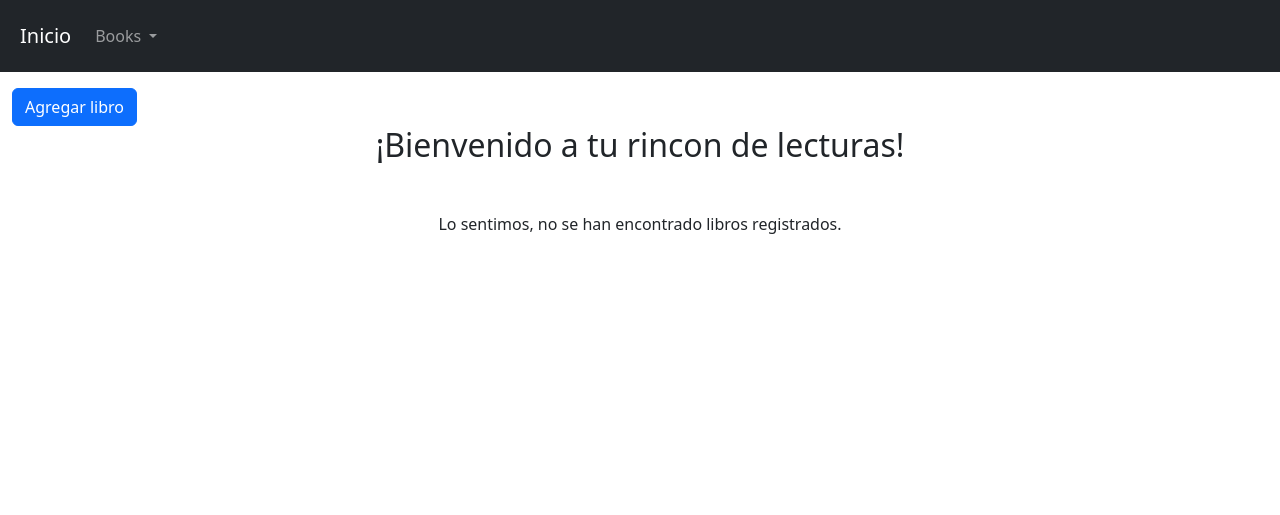
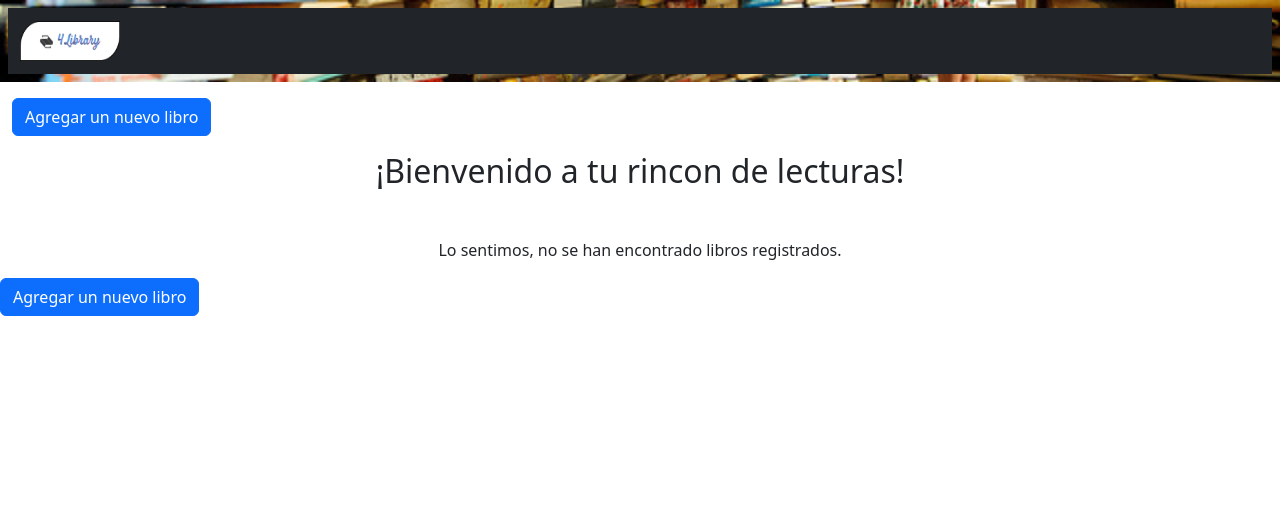
Before and after one commit to 4Library/4Library, a PHP site: page / in a window 1280 px wide. Shown: the top 515 px of the page. Run offline with PHP 8.4, Linux system fonts and the light colour scheme; data that the repository does not hold is empty.

Commit message:
Reconstrucción del index.php en la carpeta view, y el inde.php general, inclusión del logo

```diff
--- a/Biblioteca/index.php
+++ b/Biblioteca/index.php
@@ -1,51 +1,13 @@
 <?php
-require_once("c://xampp/htdocs/4Library/Biblioteca/view/head/head.php");
-require_once("c://xampp/htdocs/4Library/Biblioteca/controller/BookController.php");
-
-$obj = new booksController();
-$rows = $obj->indexBooks();
+    require_once("c://xampp/htdocs/4Library/Biblioteca/view/head/head.php");
 ?>
 
-<div class="row justify-content-start">
-        <div class="col-md-4 col-sm-6 col-xs-12">
-            <a href="/4Library/Biblioteca/view/books/create.php" class="btn btn-primary btn-block">Agregar
-                libro</a>
-        </div>
-    </div>
-    <h2 class="text-center mb-5">¡Bienvenido a tu rincon de lecturas!</h2>
-<div class="container">
+<?php
+    require_once("c://xampp/htdocs/4Library/Biblioteca/view/books/index.php");
+?>
 
-    <?php if (isset($rows) && !empty($rows)): ?>
-        <div class="row">
-            <?php foreach ($rows as $row): ?>
-                <div class="col-md-2 col-sm-4 col-xs-6">
-                    <div class="card h-100">
-                        <img src="<?= $row["image"] ?>" class="card-img-top" alt="Portada del libro" style="max-width: 100%;">
-                        <div class="card-body">
-                            <h5 class="card-title">
-                                <?= $row["title"] ?>
-                            </h5>
-                            <p class="card-text">Autor:
-                                <?= $row["author"] ?>
-                            </p>
-                            <p class="card-text">ISBN:
-                                <?= $row["isbn"] ?>
-                            </p>
-                            <a href="view/books/show.php?id=<?= $row[0] ?>" class="btn btn-primary">Ver detalle</a>
-                        </div>
-                    </div>
-                </div>
-            <?php endforeach; ?>
-        </div>
-    <?php else: ?>
-        <div class="row">
-            <div class="col-md-12">
-                <p class="text-center">Lo sentimos, no se han encontrado libros registrados.</p>
-            </div>
-        </div>
-    <?php endif; ?>
-</div>
+    <a href="/4Library/Biblioteca/view/books/create.php" class="btn btn-primary">Agregar un nuevo libro</a>
 
 <?php
-require_once("c://xampp/htdocs/4Library/Biblioteca/view/head/footer.php");
+    require_once("c://xampp/htdocs/4Library/Biblioteca/view/head/footer.php");
 ?>
--- /dev/null
+++ b/Biblioteca/view/books/index.php
@@ -0,0 +1,50 @@
+<?php
+    require_once("c://xampp/htdocs/4Library/Biblioteca/view/head/head.php");
+
+    require_once("c://xampp/htdocs/4Library/Biblioteca/controller/BookController.php");
+
+    $obj = new booksController();
+    $rows = $obj->indexBooks();
+?>
+    <div class="mb-3">
+        <a href="/proyecto/view/books/create.php" class="btn btn-primary">Agregar un nuevo libro</a>
+    </div>
+
+    </div>
+    <h2 class="text-center mb-5">¡Bienvenido a tu rincon de lecturas!</h2>
+<div class="container">
+
+    <?php if (isset($rows) && !empty($rows)): ?>
+        <div class="row">
+            <?php foreach ($rows as $row): ?>
+                <div class="col-md-2 col-sm-4 col-xs-6">
+                    <div class="card h-100">
+                        <img src="<?= $row["image"] ?>" class="card-img-top" alt="Portada del libro" style="max-width: 100%;">
+                        <div class="card-body">
+                            <h5 class="card-title">
+                                <?= $row["title"] ?>
+                            </h5>
+                            <p class="card-text">Autor:
+                                <?= $row["author"] ?>
+                            </p>
+                            <p class="card-text">ISBN:
+                                <?= $row["isbn"] ?>
+                            </p>
+                            <a href="view/books/show.php?id=<?= $row[0] ?>" class="btn btn-primary">Ver detalle</a>
+                        </div>
+                    </div>
+                </div>
+            <?php endforeach; ?>
+        </div>
+    <?php else: ?>
+        <div class="row">
+            <div class="col-md-12">
+                <p class="text-center">Lo sentimos, no se han encontrado libros registrados.</p>
+            </div>
+        </div>
+    <?php endif; ?>
+</div>
+
+<?php
+require_once("c://xampp/htdocs/4Library/Biblioteca/view/head/footer.php");
+?>
--- a/Biblioteca/view/head/head.php
+++ b/Biblioteca/view/head/head.php
@@ -1,5 +1,6 @@
 <!doctype html>
 <html lang="en">
+
   <head>
     <meta charset="utf-8">
     <meta name="viewport" content="width=device-width, initial-scale=1">
@@ -9,30 +10,27 @@
         : ((strpos($_SERVER['REQUEST_URI'],'show')) ? "Detalles del registro ".$_GET['id'] : "Actualizar registro ".$_GET['id'] );
     ?></title>
     <link href="https://cdn.jsdelivr.net/npm/bootstrap@5.2.1/dist/css/bootstrap.min.css" rel="stylesheet" integrity="sha384-iYQeCzEYFbKjA/T2uDLTpkwGzCiq6soy8tYaI1GyVh/UjpbCx/TYkiZhlZB6+fzT" crossorigin="anonymous">
+    <link rel="stylesheet" href="resources/css/style.css">
+
+    <style>
+        .header-bg {
+            background-image: url('../../resources/img/portada.jpg');
+            background-size: cover;
+            background-position: center;
+        }
+    </style>
   </head>
+
   <body>
-    <div class="container-fluid bg-dark p-2 mb-3">
+    <div class="header-bg container-fluid p-2 mb-3">
         <nav class="navbar navbar-expand-lg navbar-dark bg-dark">
             <div class="container-fluid">
-                <a class="navbar-brand" href="/4Library/Biblioteca/index.php">Inicio</a>
-
+            <a class="navbar-brand" href="/4Library/Biblioteca/index.php">
+            <img src="4Library/Biblioteca/resources/img/Logo-def.png" alt="Logo" width="100" height="40">
+        </a>
                 <button class="navbar-toggler" type="button" data-bs-toggle="collapse" data-bs-target="#navbarNavDropdown" aria-controls="navbarNavDropdown" aria-expanded="false" aria-label="Toggle navigation">
                 <span class="navbar-toggler-icon"></span>
                 </button>
-
-                <div class="collapse navbar-collapse" id="navbarNavDropdown">
-                    <ul class="navbar-nav">
-                        <li class="nav-item dropdown">
-                            <a class="nav-link dropdown-toggle" href="#" role="button" data-bs-toggle="dropdown" aria-expanded="false">
-                                Books
-                            </a>
-                            <ul class="dropdown-menu">
-                                <li><a class="dropdown-item" href="/4Library/Biblioteca/view/books/index.php">Libros</a></li>
-
-                                <li><a class="dropdown-item" href="/4Library/Biblioteca/view/books/create.php">Agregar nuevos libros</a></li>
-                            </ul>
-                        </li>
-                    </ul>
                 </div>
             </div>
         </nav>
```
Also changed, not shown: Biblioteca/resources/img/Logo 4Library_preview_rev_1.png (added), Biblioteca/resources/img/Logo-def.png (added).
